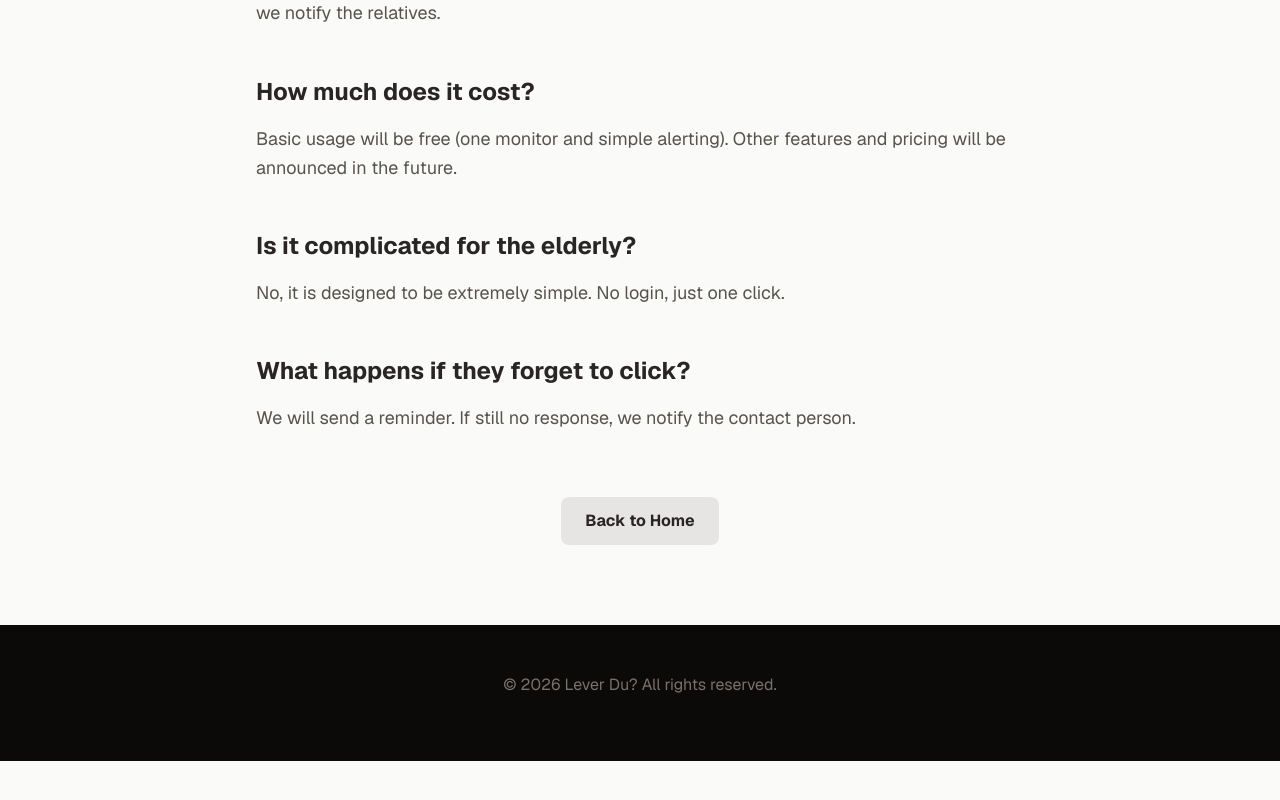
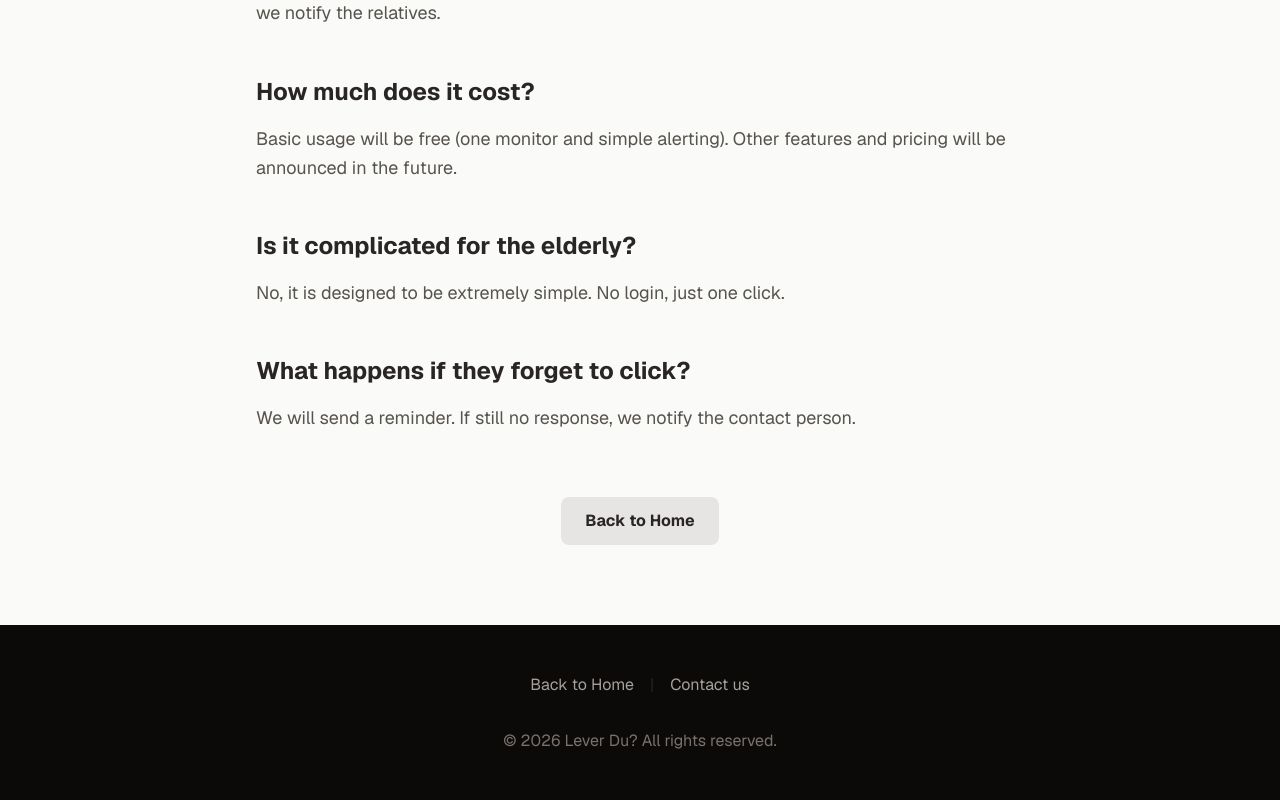
Before and after one commit to gdubya/silversignal, a Next.js app: page /en/faq in a window 1280 px wide. Shown: the part 328-1128 px from the top of the page. Before the commit the page ends 1089 px from the top, so only its background shows below. Built offline with nearby package versions, Linux system fonts and the light colour scheme.

Commit message:
feat: add contact link

```diff
--- a/messages/en.json
+++ b/messages/en.json
@@ -25,6 +25,7 @@
     "sending": "Sending...",
     "thankYou": "Thanks for your interest! We'll keep you updated.",
     "noSpam": "We don't send spam, only updates about the launch.",
+    "contactUs": "Contact us",
     "copyright": "© {year} Lever Du? All rights reserved.",
     "errorGeneric": "Something went wrong. Please try again.",
     "errorConnection": "Could not connect to the server."
@@ -39,6 +40,8 @@
     "a3": "No, it is designed to be extremely simple. No login, just one click.",
     "q4": "What happens if they forget to click?",
     "a4": "We will send a reminder. If still no response, we notify the contact person.",
+    "contactUs": "Contact us",
+    "copyright": "© {year} Lever Du? All rights reserved.",
     "backHome": "Back to Home"
   }
 }
--- a/messages/no.json
+++ b/messages/no.json
@@ -25,6 +25,7 @@
     "sending": "Sender...",
     "thankYou": "Takk for interessen! Vi holder deg oppdatert.",
     "noSpam": "Vi sender ikke spam, kun oppdateringer om lansering.",
+    "contactUs": "Ta kontakt",
     "copyright": "© {year} Lever Du? Alle rettigheter reservert.",
     "errorGeneric": "Noe gikk galt. Prøv igjen.",
     "errorConnection": "Kunne ikke koble til serveren."
@@ -39,6 +40,8 @@
     "a3": "Nei, det er designet for å være ekstremt enkelt. Ingen innlogging, bare ett klikk.",
     "q4": "Hva skjer hvis de glemmer å klikke?",
     "a4": "Vi sender en påminnelse. Hvis det fortsatt ikke er noe svar, varsler vi kontaktpersonen.",
+    "contactUs": "Kontakt oss",
+    "copyright": "© {year} Lever Du? Alle rettigheter reservert.",
     "backHome": "Tilbake til forsiden"
   }
 }
--- a/src/app/[locale]/faq/page.tsx
+++ b/src/app/[locale]/faq/page.tsx
@@ -62,7 +62,12 @@ export default function Faq() {
 
       <footer className="bg-stone-950 text-stone-500 py-12 text-center">
         <div className="max-w-5xl mx-auto px-4">
-          <p className="mb-4">© {new Date().getFullYear()} Lever Du? All rights reserved.</p>
+          <div className="mb-8 flex justify-center gap-4">
+             <Link href="/" className="text-stone-400 hover:text-stone-300 transition-colors">{t('backHome')}</Link>
+             <span className="text-stone-800">|</span>
+             <a href="mailto:hei@leverdu.no" className="text-stone-400 hover:text-stone-300 transition-colors">{t('contactUs')}</a>
+          </div>
+          <p className="mb-4">{t('copyright', {year: new Date().getFullYear()})}</p>
         </div>
       </footer>
     </div>
--- a/src/app/[locale]/page.tsx
+++ b/src/app/[locale]/page.tsx
@@ -194,8 +194,10 @@ export default function Home() {
 
       <footer className="bg-stone-950 text-stone-500 py-12 text-center">
         <div className="max-w-5xl mx-auto px-4">
-          <div className="mb-8">
-             <Link href="/faq" className="text-stone-400 hover:text-stone-300 mx-2 transition-colors">FAQ</Link>
+          <div className="mb-8 flex justify-center gap-4">
+             <Link href="/faq" className="text-stone-400 hover:text-stone-300 transition-colors">FAQ</Link>
+             <span className="text-stone-800">|</span>
+             <a href="mailto:hei@leverdu.no" className="text-stone-400 hover:text-stone-300 transition-colors">{t('contactUs')}</a>
           </div>
           <p className="mb-4">{t('copyright', {year: new Date().getFullYear()})}</p>
         </div>
```
